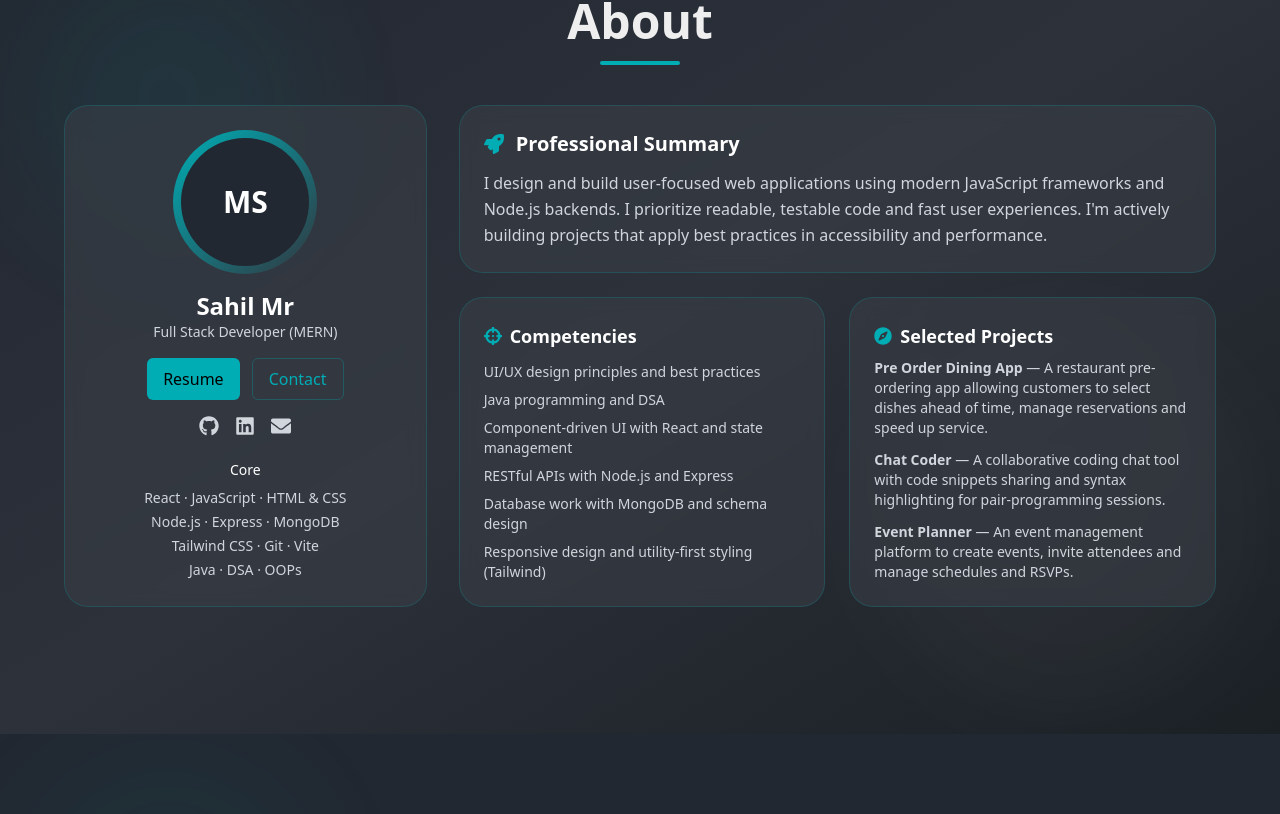
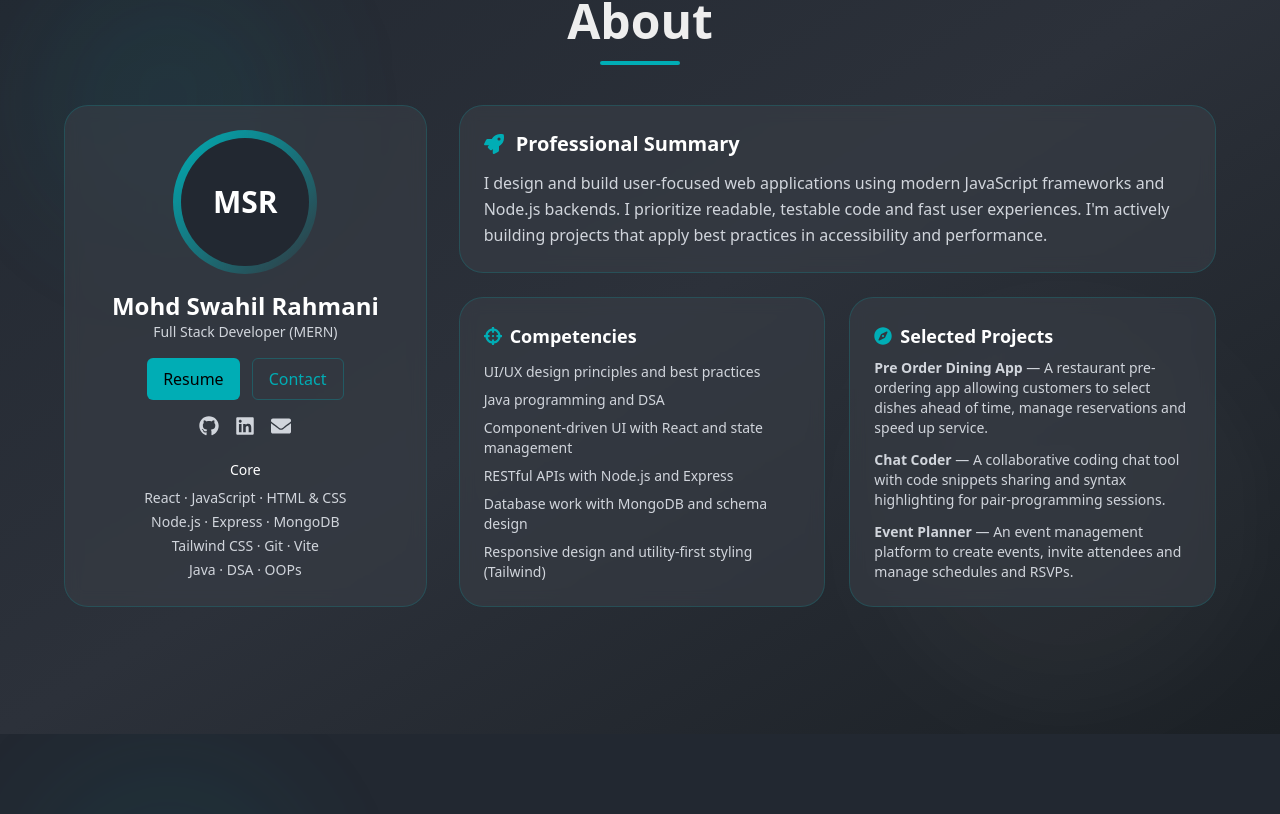
Before and after one commit to MsrSahil/Portfolio, a React (Vite) app: page / in a window 1280 px wide. Shown: the part 866-1680 px from the top of the page. Built offline with nearby package versions, Linux system fonts and the light colour scheme.

Commit message:
fix: Update personal details in About section and change project title in Projects section for accuracy

```diff
--- a/src/pages/About.jsx
+++ b/src/pages/About.jsx
@@ -53,14 +53,14 @@ const About = () => {
           >
             <div className="flex flex-col items-center text-center">
               <div className="w-36 h-36 rounded-full bg-gradient-to-br from-[#00ADB5] to-transparent mb-4 flex items-center justify-center">
-                <div className="w-32 h-32 rounded-full bg-[#222831] flex items-center justify-center text-3xl font-bold text-white">MS</div>
+                <div className="w-32 h-32 rounded-full bg-[#222831] flex items-center justify-center text-3xl font-bold text-white">MSR</div>
               </div>
-              <h3 className="text-2xl font-semibold text-white">Sahil Mr</h3>
+              <h3 className="text-2xl font-semibold text-white">Mohd Swahil Rahmani</h3>
               <p className="text-sm text-gray-300 mb-4">Full Stack Developer (MERN)</p>
 
               <div className="flex gap-3 mb-4">
                 <a
-                  href="/resume.pdf"
+                  href="./Mohd Swahil Rahmani.pdf"
                   download
                   aria-label="Download resume"
                   className="inline-flex items-center justify-center gap-2 bg-[#00ADB5] text-black px-4 py-2 rounded-md font-medium hover:opacity-95 transition focus:outline-none focus:ring-2 focus:ring-[#00ADB5]/40"
--- a/src/pages/Hero.jsx
+++ b/src/pages/Hero.jsx
@@ -2,7 +2,6 @@ import React from "react";
 import { motion, useReducedMotion } from "framer-motion";
 import { FaGithub, FaLinkedin, FaCode, FaDownload } from "react-icons/fa";
 import { FiChevronDown } from "react-icons/fi";
-// LeetCode icon imported
 import { SiLeetcode } from "react-icons/si";
 import Sahilimg from "../assets/SahilImg.jpg";
 import { Typewriter } from "react-simple-typewriter";
--- a/src/pages/Projects.jsx
+++ b/src/pages/Projects.jsx
@@ -38,7 +38,7 @@ const Projects = () => {
       highlights: ["Real-time code sync", "Auth & sessions", "Multi-room support"],
     },
     {
-      title: "AJ-Solutions",
+      title: "Tech Solutions Portal",
       description: "A comprehensive tech solutions company website featuring service listings, a client portal with secure authentication, and an integrated contact form.",
       tech: ["MERN Stack", "NodeMailer", "JWT Auth", "Cloudinary"],
       category: "fullstack",
```
Also changed, not shown: 1 other file (tests, documents, lock files or other folders).
